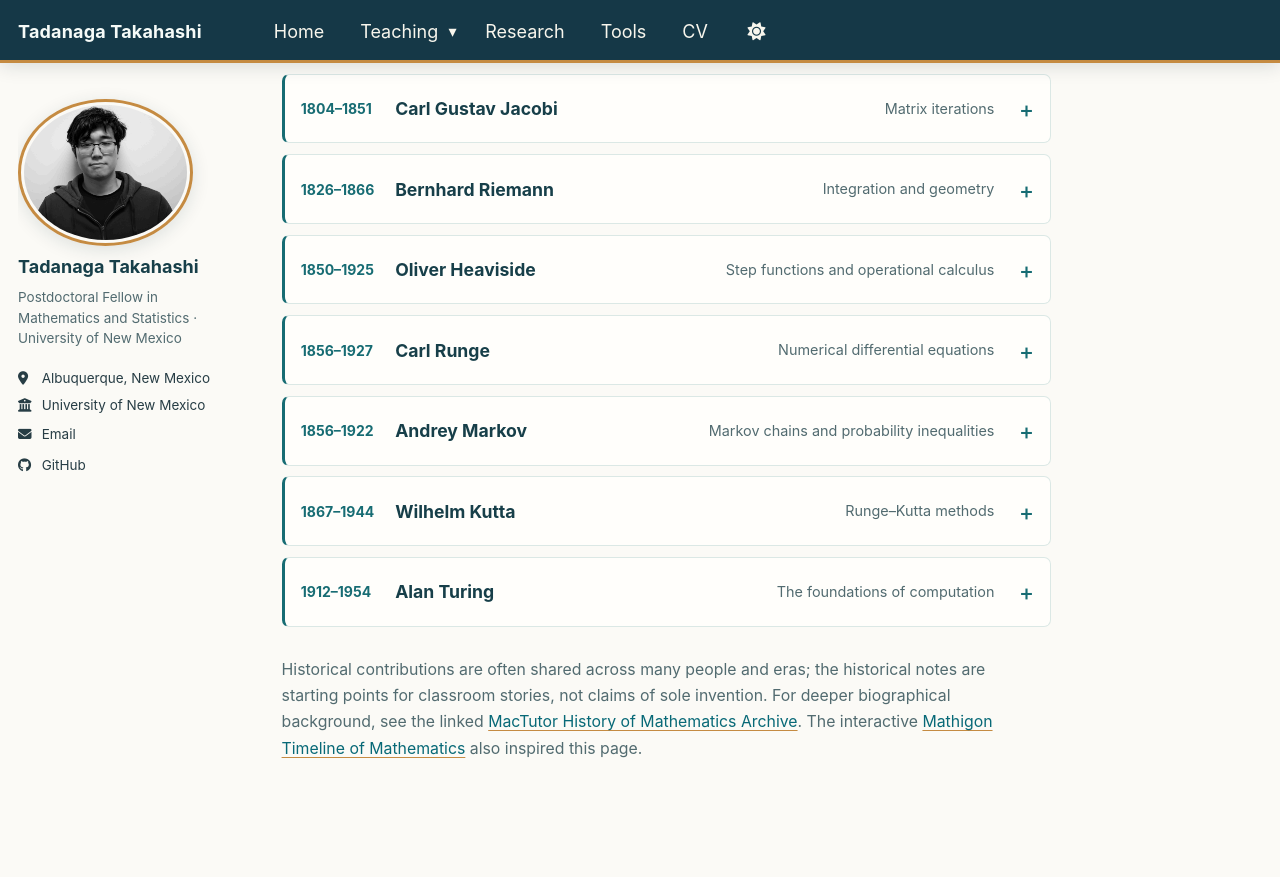
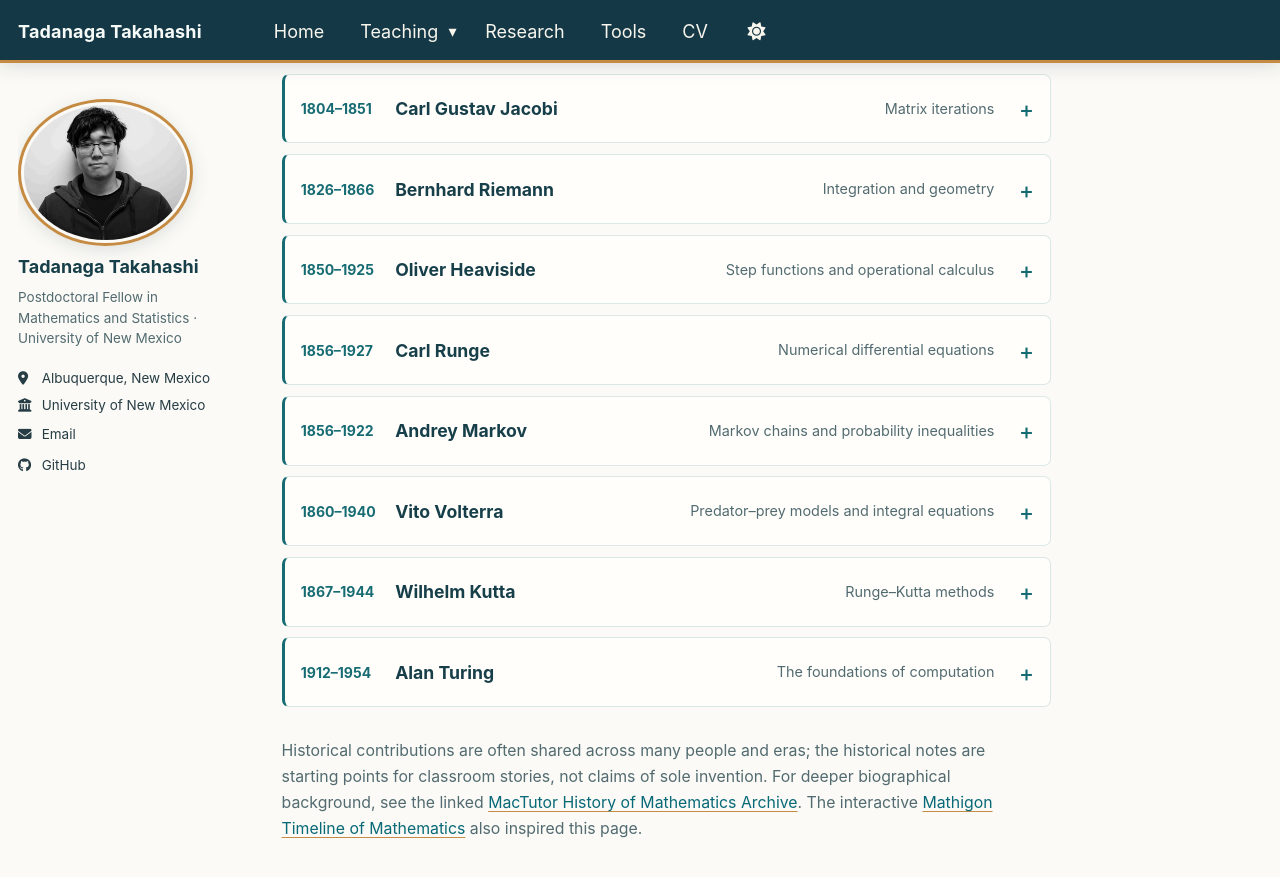
Before and after one commit to tadanaga/webpage, a Jekyll site: the page built from _pages/timeline.md, in a window 1280 px wide and 900 px high, scrolled down 1910 px. Shown: the top 877 px of the window. Built offline with Jekyll 4.4.1, drawn with Linux system fonts in a browser that asks for light colours; a style sheet for code colours, icons or effects is not loaded; before the commit the page ends 2729 px from its top, so only the background shows below that; part of the change alters nothing that is shown.

Commit message:
Add Vito Volterra and historical origins of the predator–prey model to mathematics timeline

```diff
--- a/_data/mathematicians.yml
+++ b/_data/mathematicians.yml
@@ -245,6 +245,21 @@ mathematicians:
     summary: "Markov pioneered the study of sequences of dependent random variables, now known as Markov chains. Markov's inequality also gives an upper bound on the probability of a large value using only a nonnegative random variable's expected value."
     fact: "In 1913, Markov analyzed 20,000 letters from Pushkin's Eugene Onegin, recording how often vowels and consonants followed one another. It became a famous early demonstration of Markov chains."
     source: "https://mathshistory.st-andrews.ac.uk/Biographies/Markov/"
+  - id: "volterra"
+    name: "Vito Volterra"
+    birth: 1860
+    death: 1940
+    lane: 4
+    topic: "Predator–prey models and integral equations"
+    course: "Differential Equations"
+    summary: "Volterra made major contributions to integral equations and mathematical biology. His predator–prey model uses coupled nonlinear differential equations to describe how interacting populations can oscillate over time."
+    fact: "In 1925, the marine biologist Umberto D’Ancona, Volterra’s future son-in-law, brought him a puzzling observation: during World War I, fishing in the Adriatic Sea had declined, yet predatory fish made up a larger proportion of the catch. Why had reduced fishing favored predators? Volterra developed a mathematical model of competing population growth, predation, and mortality to explain this pattern. He published his results in 1926, independently of Alfred Lotka, who had studied the same system earlier. Their work is now known as the Lotka–Volterra equations."
+    links:
+      - label: "Lotka–Volterra equations"
+        url: "https://en.wikipedia.org/wiki/Lotka%E2%80%93Volterra_equations"
+      - label: "History of the predator–prey model (1920–1926)"
+        url: "https://doi.org/10.1007/978-0-85729-115-8_13"
+    source: "https://mathshistory.st-andrews.ac.uk/Biographies/Volterra/"
   - id: "kutta"
     name: "Wilhelm Kutta"
     birth: 1867
```
